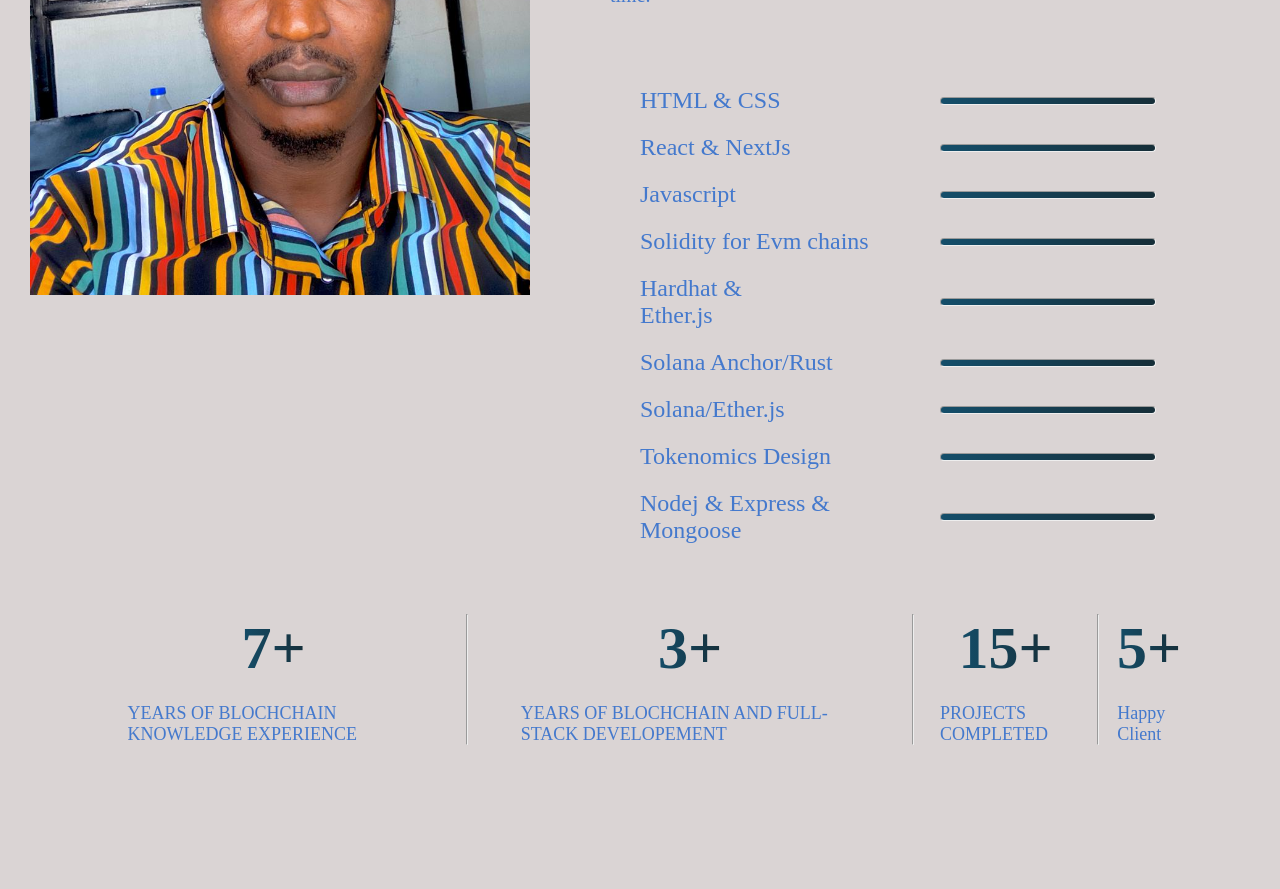
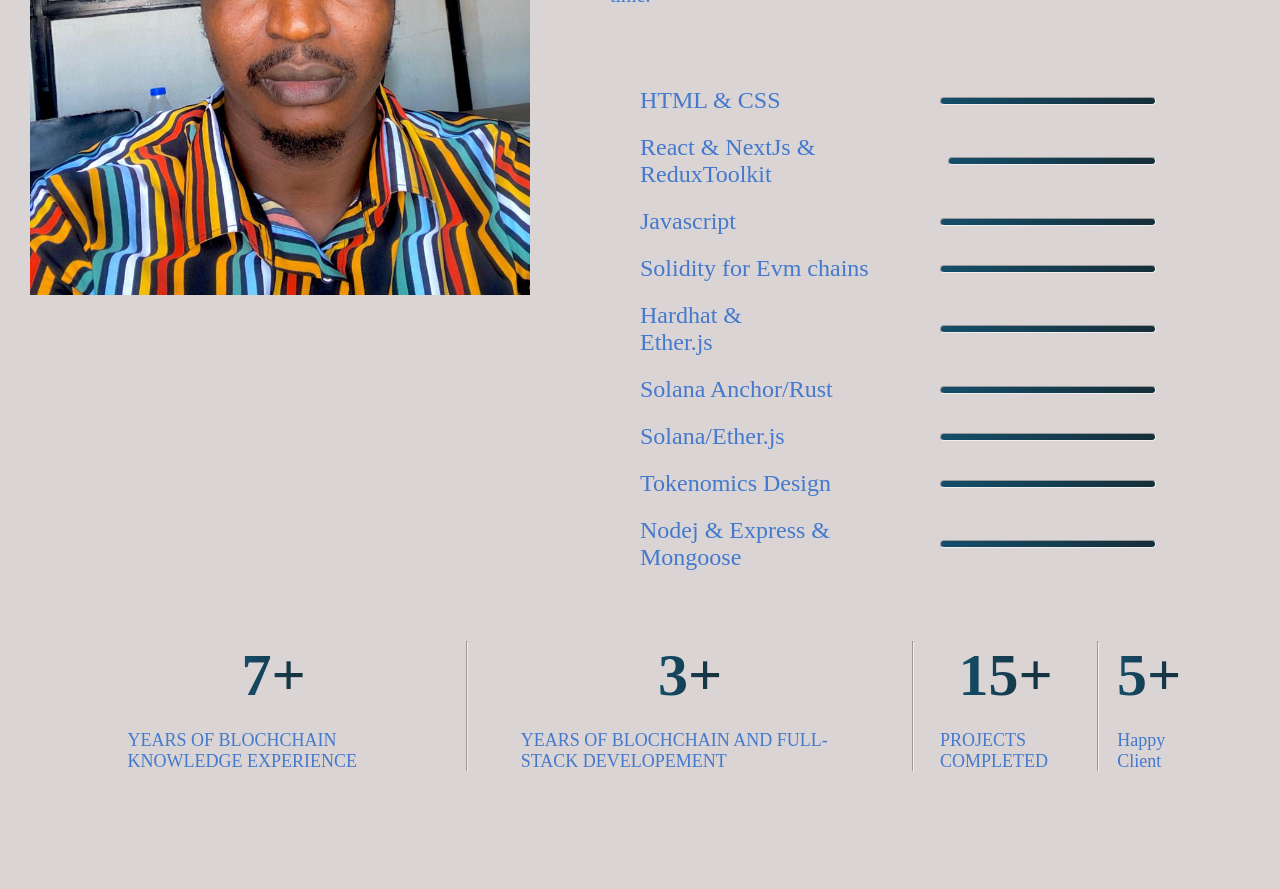
Before and after one commit to DaniTechdev/MyPortfolio-Natochi-, a Next.js app: page / in a window 1280 px wide. Shown: the part 1780-2669 px from the top of the page. Built offline with nearby package versions, Linux system fonts and the light colour scheme.

Commit message:
My services updated

```diff
--- a/Components/About/About.jsx
+++ b/Components/About/About.jsx
@@ -66,7 +66,7 @@ const About = () => {
               <hr style={{ width: "48%" }} />
             </div>
             <div className={Style.about_skill}>
-              <p>React & NextJs</p>
+              <p>React & NextJs & ReduxToolkit</p>
               <hr style={{ width: "49%" }} />
             </div>
             <div className={Style.about_skill}>
```
